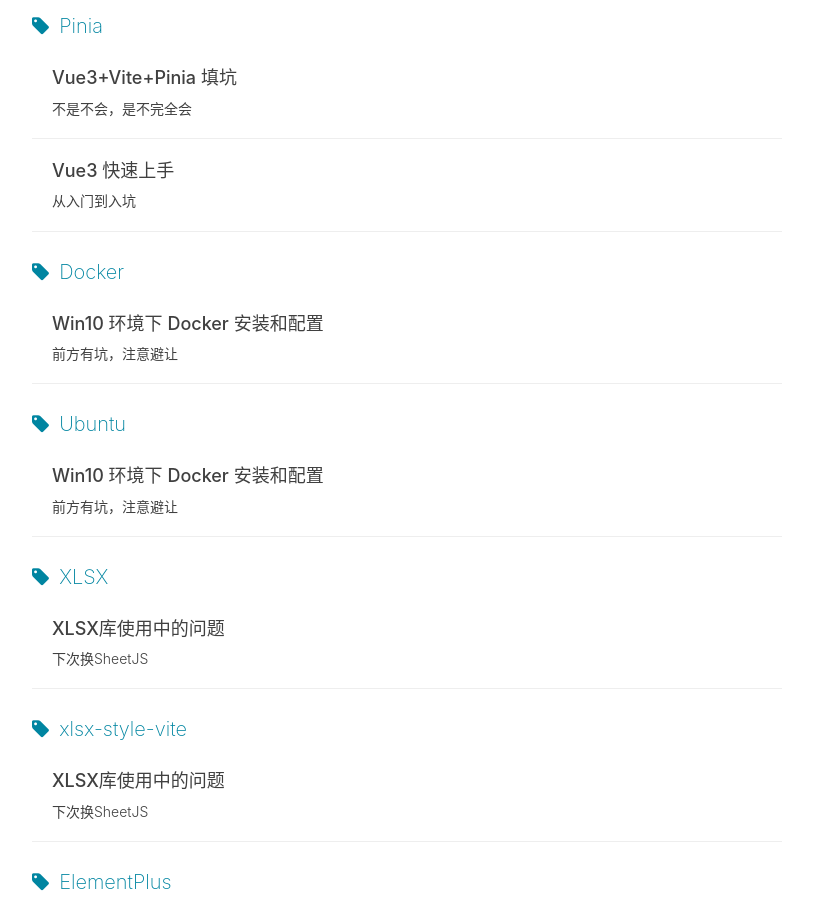
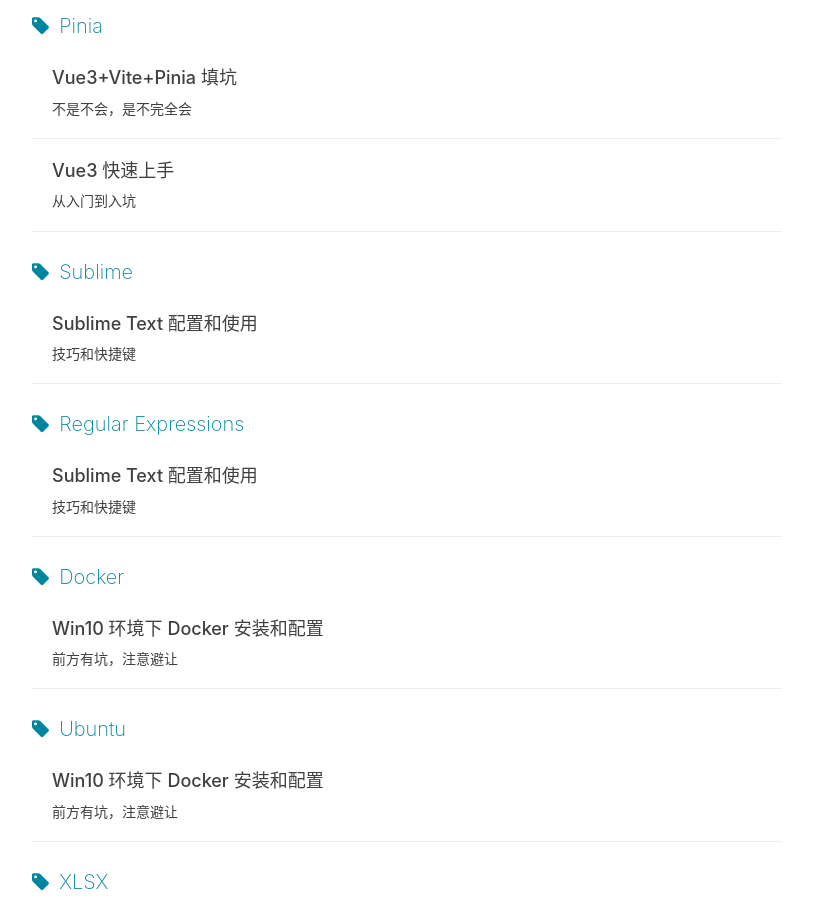
Before and after one commit to kode4fun/kode4fun.github.io, a Jekyll site: the page built from tags.html, in a window 1280 px wide and 900 px high, scrolled down 1616 px. Shown: the whole window, without its empty margins (233-1046 px from the left). Built offline with Jekyll 4.4.1, drawn with Linux system fonts in a browser that asks for light colours; nearby versions of some CDN libraries; comment, search, counter and statistics services are not loaded; some of the changed lines change nothing that is shown; some of the changed text lies outside the part shown.

Commit message:
new post

````diff
--- /dev/null
+++ b/_posts/2024-07-08-sublime-text.markdown
@@ -0,0 +1,224 @@
+---
+layout:     post
+title:      "Sublime Text 配置和使用"
+subtitle:   "技巧和快捷键"
+date:       2024-07-08 00:00:00
+author:     "kode4fun"
+header-img: "img/post-bg-2015.jpg"
+tags:
+    - Sublime
+    - Regular Expressions
+---
+
+> Sublime Text 配置和使用技巧
+
+## 安装和设置
+### 基本设置
+在 `首选项` => `设置` 添加如下内容
+
+```javascript
+{
+    "ignored_packages":
+    [
+        "Vintage",
+    ],
+    "draw_white_space":"all", // 始终显示空格
+    "color_scheme": "Monokai.sublime-color-scheme",
+    "check_update":false,
+    "update_check":false,
+    "hot_exit": false, // ??
+    "remember_open_files":false,
+}
+```
+### 禁止插件自动更新
+在 `首选项` => `Package Settings` => `Package Controls` => `Settings`添加如下内容
+
+```javascript
+    "auto_upgrade":false //禁止启动时插件更新
+```
+
+### 配置 Python 编译环境
+在 `工具` => `编译系统` => `新建编译系统` 写入以下内容
+
+```javascript
+{
+    "cmd": ["python3", "-u", "$file"],
+    "file_regex": "^[ ]*File \"(...*?)\", line ([0-9]*)",
+    "selector": "source.python",
+    "env": {"PYTHONIOENCODING": "utf-8"},
+    "windows": {
+        "cmd": ["py", "-u", "$file"],
+    },
+    "variants":
+    [
+        {
+            "name": "python3.8(cmd)",
+            "shell_cmd": "start cmd /c \"python -u \"${file_name}\" & pause\"",
+        }
+    ]
+}
+```
+
+保存到 `Data/Packages/User` 下建立 `Python3.8.sublime-build`
+
+**`Ctrl+B`**编译，关闭窗口 **`Esc`**
+
+## 常用快捷键
+### 文本操作快捷键
+
+| 快捷键 | 说明 |
+| :--: | :--: |
+| **`Ctrl + Shift + Enter`** | 在当前行前插入一行 |
+| **`Ctrl + Enter`** | 在当前行后插入一行 |
+| **`Ctrl + Delete`** | 删除光标后的一个单词（以单词为单位向后删除） |
+| **`Ctrl + Backspace`** | 删除光标前的一个单词（以单词为单位向前） |
+| **`Ctrl + Shift + K`** | 删除当前行 |
+| **`Ctrl + K`** | 删除至 End |
+| **`Ctrl + T`** | 逐个单词向前移位 |
+
+
+### 行操作快捷键
+
+| 快捷键 | 说明 | 快捷键 | 说明 |
+| :--: | :--: | :--: | :--: |
+| **`Ctrl + ]`** | 增加缩进 | **`Ctrl + shift + D`** | 复制当前行 |
+| **`Ctrl + [`** | 减小缩进 | **`Ctrl + shift + K`** | 删除当前行 |
+| **`Ctrl + L`** | 选择当前行 | **`Ctrl + shift + ↑/↓`** | 当前行与上/下行交换位置 |
+|   **`Ctrl + Shift + J`**  | 合并多行 | **`Ctrl + Shift + L`** | 同时编辑多行 |
+
+### 其它快捷键
+
+| 快捷键 | 说明 | 快捷键 | 说明 |
+| :--: | :--: | :--: | :--: |
+| **`Alt + Shift + n`** | 分屏显示 | **`Ctrl + Shift + T`** | 打开已关闭的窗口 |
+| **`Ctrl + /`** | 注释当前行 | **`Ctrl + Shift + /`** | 选中多行（块）进行注释 |
+| **`Ctrl + Shift + [`** | 折叠代码  | **`Ctrl + Shift + ]`** | 展开代码  |
+
+
+## 插件
+### 常用插件
+
+|       插件名称       |   作用   |
+| :------------------: | :------: |
+| ChineseLocalizations |   汉化   |
+|        Emmet         | HTML/CSS |
+|   MarkdownPreview    | 预览 markdown |
+|   Pretty JSON    | 格式化 json |
+
+### 设置**MarkdownPreview**支持快捷键
+#### 设置快捷键
+`首选项` => `快捷键设置`
+
+```javascript
+[
+    {
+        "keys": ["alt+m"],
+        "command": "markdown_preview",
+        "args":
+        {
+            "target": "browser",
+            "parser":"markdown"
+        }
+    }
+]
+```
+
+#### Markdown Preview 的配置选项
+
+```javascript
+// 配置参考 https://facelessuser.github.io/MarkdownPreview/
+{
+    "path_tempfile": ".", // 临时文件路径就在当前目录
+    "src_name_as_tmpfile_name":true, // 设置此项使临时文件与源文件同名
+    // 需要修改原包实现
+    "image_path_conversion": "relative",
+    "file_path_conversions": "relative",
+    "js": {
+        // "https://unpkg.com/mermaid/dist/mermaid.min.js",//此版本不行
+        // "https://unpkg.com/mermaid@8.8.4/dist/mermaid.min.js",
+        // User configuration, should be loaded before the loader
+        // "res://MarkdownPreview/js/mermaid_config.js",
+        // "res://MarkdownPreview/js/mermaid.js" // Mermaid loader
+    },
+    "pygments_style": "github2014"
+}
+```
+
+#### 修改 **MarkdownPreview** 生成的预览文件名
+`首选项` =>`Package Settings` => `Markdown Preview` => `Settings`
+
+```javascript
+{
+    "path_tempfile": "./",
+    "image_path_conversion": "none",
+    "file_path_conversions": "none",
+    "filename_tempfile":"SAME_LIKE_ORIGIN" // 自定义的生成原文件名.html
+}
+```
+
+拷贝 `Data/Installed Packages/MarkdownPreview.sublime-package` 解压缩后修改 `markdown_preview.py`
+
+
+```python
+tmp_filename = '%s.html' % view.id()
+
+# added by fish 20211124  ------------begin
+
+# 临时文件名与原来文件名一致
+
+# print('Sublime 所使用 Python 版本 %s' % sys.version)
+
+if settings.get('filename_tempfile') :
+	fn = settings.get('filename_tempfile')
+	# 和原来文件名相同
+
+	if fn.upper() == 'SAME_LIKE_ORIGIN' :
+		tmp_filename = '%s.html' % os.path.splitext(view.file_name())[0]
+	else:
+		tmp_filename = '%s.html' % fn
+# added by fish 20211124  ------------end
+
+if settings.get('path_tempfile'):
+```
+
+
+#### 设置 Pretty JSON
+安装后在`首选项` => `快捷键`设置中添加
+
+```json
+    {
+        "keys":["Alt+Ctrl+j"],
+        "command":"pretty_json",
+        "args": {}
+    }
+```
+
+
+## 正则表达式
+
++ 删除重复行 **`(^.*\n)(?=\1)`**
++ 删除空行 **`^[ \t]*\n`**
+
+
+## 高级技巧
+### `.sublime-package` 文件
+本质是 `.zip`压缩包，在 `Data/Packages` 和 `Data/Installed Packages` 下
+
+
+### 扩展启用 Python 3.8
++ 在扩展的根目录下添加文件 **`.python-version`**，内容为 **`3.8`**
++ 拷贝 `Data/Installed Packages/0_package_control_loader.sublime-package` 为 `Data/Installed Packages/1_package_control_loader.sublime-package`
++ 将`1_package_control_loader.sublime-package` 根目录下添加上述的`.python-version`文件
++ 启动时`1_package_control_loader.sublime-package`会自动加载到 Python 3.8 的 host 空间
+
+## 插件开发
++ API 参考 https://www.sublimetext.com/docs/api_reference.html#module-sublime
+```python
+        # 显示窗口相关 API
+        sublime.message_dialog
+        sublime.ok_cancel_dialog
+        sublime.open_dialog
+        sublime.save_dialog
+        sublime.select_folder_dialog
+        sublime.yes_no_cancel_dialog
+```
````
Also changed, not shown: _posts/2024-07-07-Vue3-start-up.markdown (renamed from _posts/2024-07-07-Vue3-start-up.md), _posts/2024-08-03-python-in-detail.markdown (line endings or trailing spaces).
